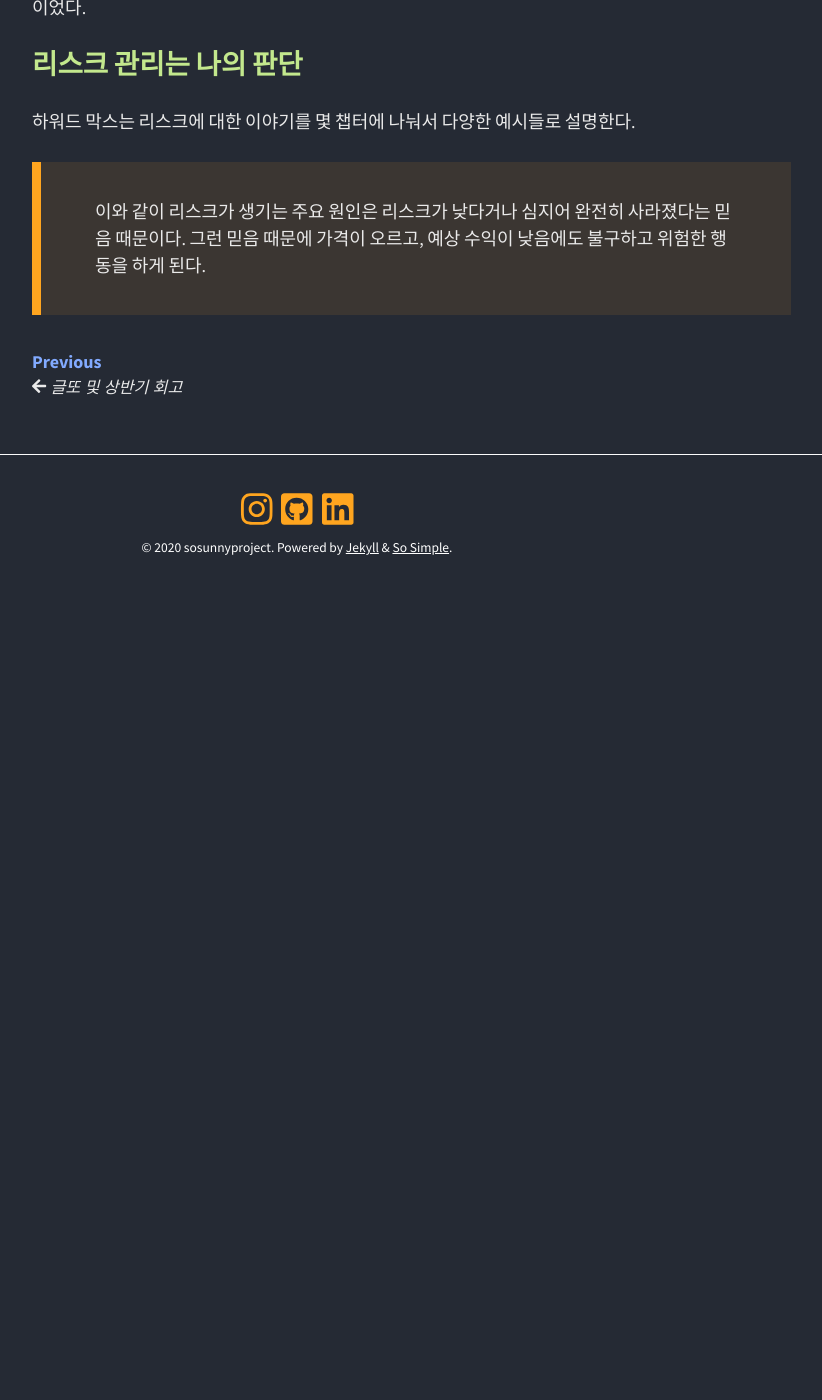
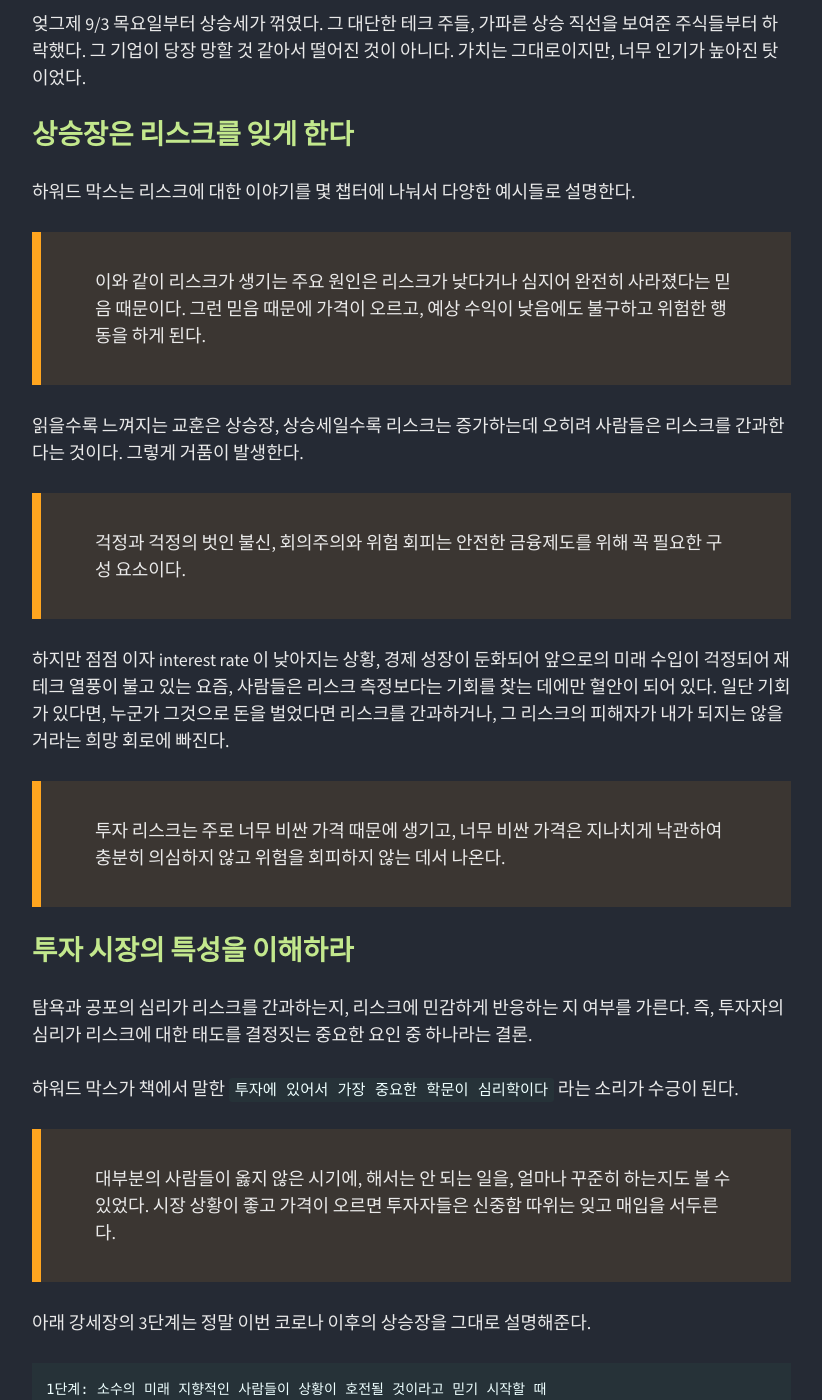
Before and after one commit to sosunnyproject/jekyll-blog, a Jekyll site: the page built from _posts/finance/2020-09-05-howard-marks-investment-book.md, in a window 1280 px wide and 1400 px high, scrolled down 2088 px. Shown: the whole window, without its empty margins (343-1165 px from the left). Built offline with Jekyll 4.4.1, drawn with Linux system fonts in a browser that asks for light colours; nearby versions of some CDN libraries; some web fonts are replaced; before the commit the page ends 2718 px from its top, so only the background shows below that; some of the changed text lies outside the part shown.

Commit message:
howard book

````diff
--- a/_posts/finance/2020-09-05-howard-marks-investment-book.md
+++ b/_posts/finance/2020-09-05-howard-marks-investment-book.md
@@ -1,17 +1,17 @@
 ---
 layout: post
 categories: finance
-title: "투자에 대한 생각"
+title: "[서평] 투자에 대한 생각 - 2020 코로나 이후 상승장을 보며..."
 date: 2020-09-05-T14:01:27-05:00
 last_modified_at: 2020-09-05-T14:01:27-05:00
 share: false
 ---
 
-2주에 한 권씩 경제 투자 관련 책 읽기를 소모임 사람들과 함께 하고 있다.
+소모임 사람들과 2주에 한 권씩 경제 투자 관련 책을 읽고 있다.
 
 작년 말 ~ 올해 초에 여러 권을 읽으면서 브런치에 서평을 업로드 했었는데, 그 이후로 계속 쉬고 있었다. 너무 빡세게는 아니더라도 한 달에 1-2권 정도는 꾸준히 읽고 싶어서 직접 책을 선정했고 같이 읽겠다는 사람들을 모았다.
 
-하워드 막스의 투자에 대한 생각은 주변인들로부터 몇 번 추천을 받았었다. 읽어보니 투자의 기본 마인드셋을 잡아주는 내용이라서 필수 도서라고 생각된다.
+하워드 막스의 투자에 대한 생각은 주변인들로부터 몇 번 추천을 받았었다. 읽어보니 투자의 기본 마인드셋을 잡아주는 내용이라서 필수 도서라고 생각된다. 하워드 막스는 투자 인생동안 적은 메모들을 끄집어 내서 본인이 세운 투자 원칙들을 설명한다.
 
 ## 시작은 가격
 
@@ -42,10 +42,74 @@ share: false
 
 엊그제 9/3 목요일부터 상승세가 꺾였다. 그 대단한 테크 주들, 가파른 상승 직선을 보여준 주식들부터 하락했다. 그 기업이 당장 망할 것 같아서 떨어진 것이 아니다. 가치는 그대로이지만, 너무 인기가 높아진 탓이었다.
 
-## 리스크 관리는 나의 판단
+## 상승장은 리스크를 잊게 한다
 
 하워드 막스는 리스크에 대한 이야기를 몇 챕터에 나눠서 다양한 예시들로 설명한다.
 
 > 이와 같이 리스크가 생기는 주요 원인은 리스크가 낮다거나 심지어 완전히
 > 사라졌다는 믿음 때문이다. 그런 믿음 때문에 가격이 오르고,
 > 예상 수익이 낮음에도 불구하고 위험한 행동을 하게 된다.
+
+읽을수록 느껴지는 교훈은 상승장, 상승세일수록 리스크는 증가하는데 오히려 사람들은 리스크를 간과한다는 것이다. 그렇게 거품이 발생한다.
+
+> 걱정과 걱정의 벗인 불신, 회의주의와 위험 회피는 안전한 금융제도를 위해 꼭 필요한 구성 요소이다.
+
+하지만 점점 이자 interest rate 이 낮아지는 상황, 경제 성장이 둔화되어 앞으로의 미래 수입이 걱정되어
+재테크 열풍이 불고 있는 요즘, 사람들은 리스크 측정보다는 기회를 찾는 데에만 혈안이 되어 있다. 일단 기회가 있다면, 누군가 그것으로 돈을 벌었다면 리스크를 간과하거나, 그 리스크의 피해자가 내가 되지는
+않을 거라는 희망 회로에 빠진다.
+
+> 투자 리스크는 주로 너무 비싼 가격 때문에 생기고, 너무 비싼 가격은 지나치게 낙관하여 충분히 의심하지 않고
+> 위험을 회피하지 않는 데서 나온다.
+
+
+## 투자 시장의 특성을 이해하라
+
+탐욕과 공포의 심리가 리스크를 간과하는지, 리스크에 민감하게 반응하는 지 여부를 가른다.
+즉, 투자자의 심리가 리스크에 대한 태도를 결정짓는 중요한 요인 중 하나라는 결론.
+
+하워드 막스가 책에서 말한 ```투자에 있어서 가장 중요한 학문이 심리학이다``` 라는 소리가 수긍이 된다.
+
+> 대부분의 사람들이 옳지 않은 시기에, 해서는 안 되는 일을, 얼마나 꾸준히 하는지도 볼 수 있었다. 시장 상황이 좋고 가격이 오르면 투자자들은 신중함 따위는 잊고 매입을 서두른다.
+
+아래 강세장의 3단계는 정말 이번 코로나 이후의 상승장을 그대로 설명해준다.
+```
+1단계: 소수의 미래 지향적인 사람들이 상황이 호전될 것이라고 믿기 시작할 때
+
+2단계: 대부분의 투자자들이 실제로 상황이 호전되고 있다는 것을 알게 될 때
+
+3단계: 모두가 상황이 계속해서 호전될 것이라는 결론을 내릴 때
+```
+
+그리고 그렇게 모두가 버블에 가담하고, 모든 사람들이 테슬라를 사고, 모든 유튜버가 미국 주식을 찬양할 때,
+하락장 혹은 조정이 왔다.
+
+## 2차적 사고: 역투자란 무엇인가?
+
+하워드 막스가 생각하는 훌륭한 투자자는 2차적 사고를 할 줄 아는 투자자이다.
+
+> 대부분의 투자자가 유행을 좇을 때, 훌륭한 투자자는 이와 정반대이다.
+
+통찰력 있는 사고방식이 하루아침에 만들어지거나, 천재라고 해서 가능한 것은 아니다.
+수많은 자료 분석과 경험으로 쌓이는 것이 아닐까?
+하워드 막스는 소극적인 투자를 할 것이라면 인덱스 펀드를 따르라고 하지만,
+훌륭한 투자를 위해서는 추세를 따르는 포트폴리오를 지향하길 원한다.
+
+> 다른 사람들이 하는 일을 똑같이 하는 것은, 그들의 행동과 당신의 행동으로 어느 정도 부풀려진 변동성에 당신을 노출시키는 것이다.
+
+이후의 챕터들은 제목만 봐도 뼈를 때린다.
+
+### 저가 매수 대상을 찾아라
+
+### 인내심을 가지고 기회를 기다려라
+
+### 내가 아는 한 가지는 내가 모른다는 것이다.
+
+### 행운의 존재를 가볍게 보지 마라
+
+### 방어적으로 투자하라
+
+#### 보이지 않는 함정을 피하라
+
+#### 부가 가치를 창출하라
+
+#### 모든 원칙을 준수하라
````
